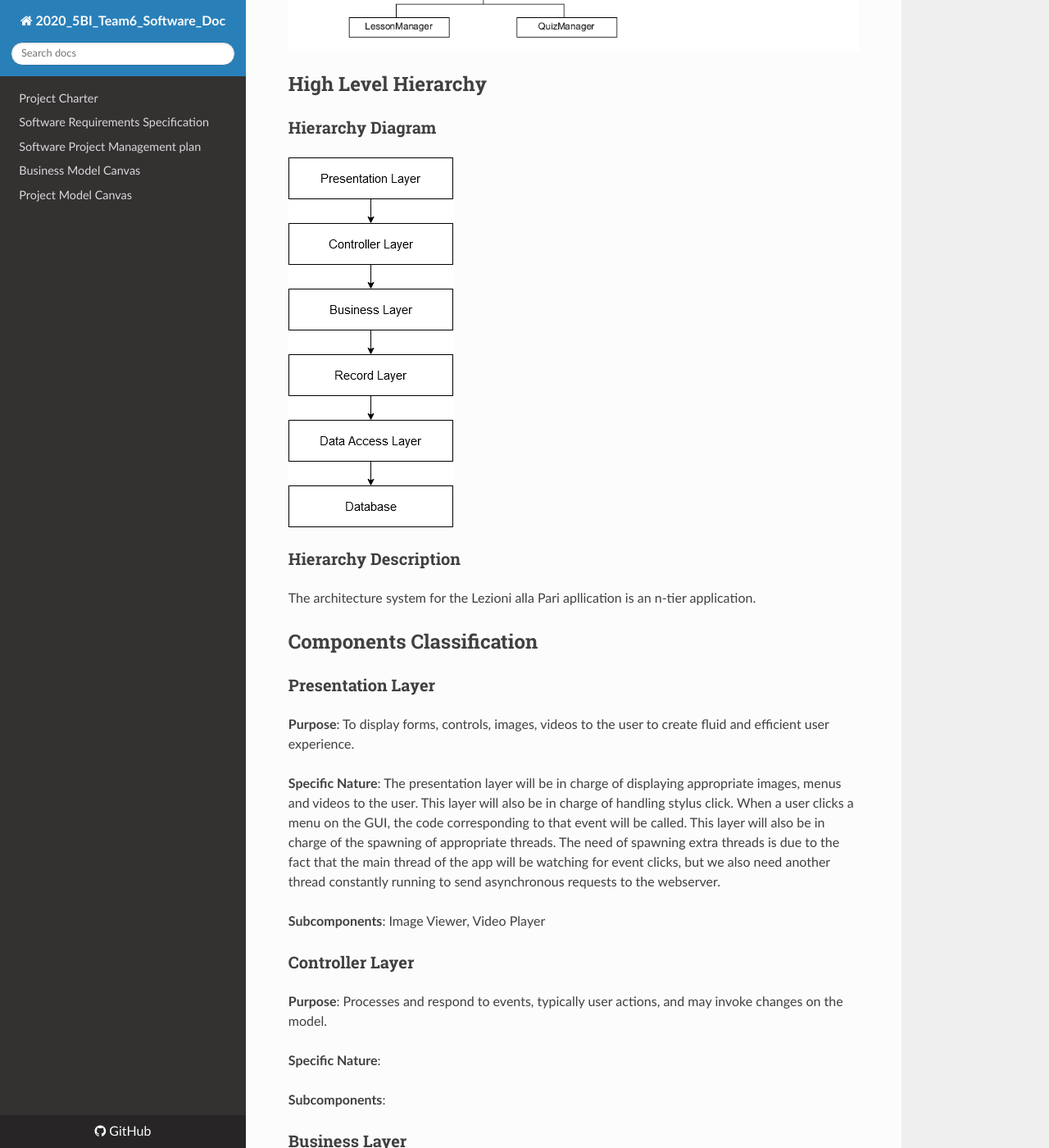
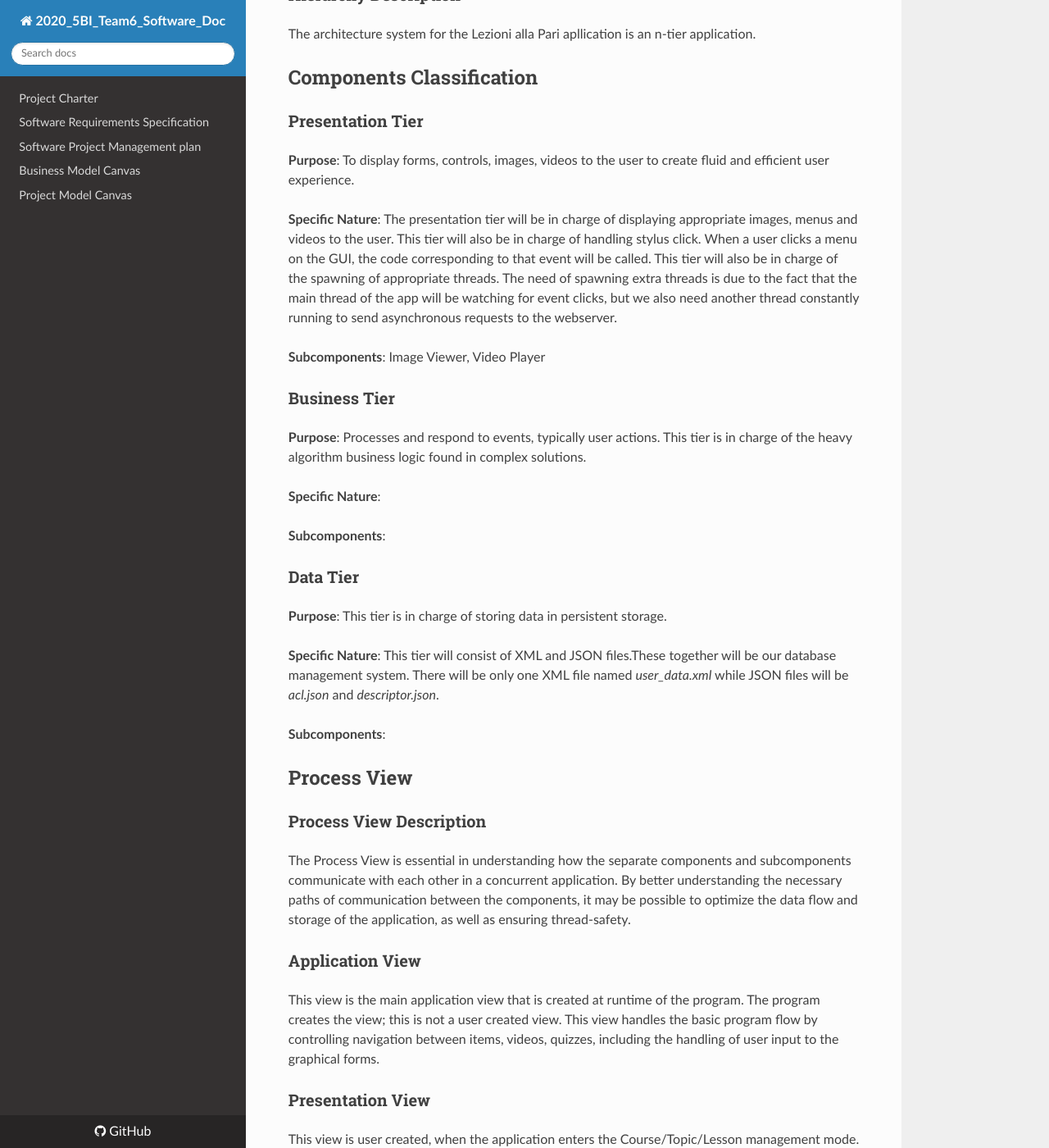
Before and after one commit to KilliKrate/Software-Documentation-G6, an MkDocs documentation site: the page built from docs/Architecture and Design/index.md, in a window 1280 px wide and 1400 px high, scrolled down 2686 px. Shown: the whole window at 82% size. Built offline with MkDocs 1.6.1, drawn with Linux system fonts in a browser that asks for light colours; nearby versions of some CDN libraries; some of the changed text lies outside the part shown.

Commit message:
Updated images in Architecture and Design doc

```diff
--- a/docs/Architecture and Design/index.md
+++ b/docs/Architecture and Design/index.md
@@ -31,7 +31,7 @@ Group 6 is responsible for developing and maintaining this document.
 >
 > [Data Flow Diagram](#data-flow-diagram)
 >
-> [TBD](#tbd)
+> [Logic diagram](#logic-diagram)
 >
 > [High Level Hierarchy](#high-level-hierarchy)
 >> [Hierarchy Diagram](#hierarchy-diagram)
@@ -39,17 +39,11 @@ Group 6 is responsible for developing and maintaining this document.
 >> [Hierarchy Description](#hierarchy-description)
 >
 > [Components Classification](#components-classification)
->> [Presentation Layer](#presentation-layer)
+>> [Presentation Tier](#presentation-tier)
 >>
->> [Controller Layer](#controller-layer)
+>> [Business Tier](#business-tier)
 >>
->> [Business Layer](#business-layer)
->>
->> [Record Layer](#record-layer)
->>
->> [Data Access Layer](#data-access-layer)
->>
->> [Database Layer](#database-layer)
+>> [Data Tier](#data-tier)
 >
 > [Process View](#process-view)
 >> [Process View Description](#process-view-description)
@@ -69,9 +65,9 @@ The Lezioni alla Pari Architecture Document is designed to illustrate and identi
 
 ![](../img/Data%20flow%20diagram.png)
 
-## TBD
+## Logic Diagram
 
-![](../img/TBD.png)
+![](../img/Logic%20diagram.png)
 
 ## High Level Hierarchy
 
@@ -85,53 +81,27 @@ The architecture system for the Lezioni alla Pari apllication is an n-tier appli
 
 ## Components Classification
 
-### Presentation Layer
+### Presentation Tier
 
 **Purpose**: To display forms, controls, images, videos to the user to create fluid and efficient user experience.
 
-**Specific Nature**: The presentation layer will be in charge of displaying appropriate images, menus and videos to the user. This layer will also be in charge of handling stylus click. When a user clicks a menu on the GUI, the code corresponding to that event will be called. This layer will also be in charge of the spawning of appropriate threads. The need of spawning extra threads is due to the fact that the main thread of the app will be watching for event clicks, but we also need another thread constantly running to send asynchronous requests to the webserver.
+**Specific Nature**: The presentation tier will be in charge of displaying appropriate images, menus and videos to the user. This tier will also be in charge of handling stylus click. When a user clicks a menu on the GUI, the code corresponding to that event will be called. This tier will also be in charge of the spawning of appropriate threads. The need of spawning extra threads is due to the fact that the main thread of the app will be watching for event clicks, but we also need another thread constantly running to send asynchronous requests to the webserver.
 
 **Subcomponents**: Image Viewer, Video Player
 
-### Controller Layer
+### Business Tier
 
-**Purpose**: Processes and respond to events, typically user actions, and may invoke changes on the model.
+**Purpose**: Processes and respond to events, typically user actions. This tier is in charge of the heavy algorithm business logic found in complex solutions.
 
 **Specific Nature**:
 
 **Subcomponents**:
 
-### Business Layer
+### Data Tier
 
-**Purpose**: This layer is in charge of the heavy algorithm business logic found in complex solutions.
+**Purpose**: This tier is in charge of storing data in persistent storage.
 
-**Specific Nature**:
-
-**Subcomponents**:
-
-### Record Layer
-
-**Purpose**: This layer is in charge of containing the classes that strictly consist of data.
-Little to no functional methods will be found in these classes.
-
-**Specific Nature**:
-
-**Subcomponents**:
-
-### Data Access Layer
-
-**Purpose**: This layer is in charge of communicating to the database. This layer should handle all of the database transactions and connectivity.
-
-**Specific Nature**:
-
-**Subcomponents**:
-
-
-### Database Layer
-
-**Purpose**: This layer is in charge of storing data in persistent storage.
-
-**Specific Nature**:
+**Specific Nature**: This tier will consist of XML and JSON files.These together will be our database management system. There will be only one XML file named *user_data.xml* while JSON files will be *acl.json* and *descriptor.json*.
 
 **Subcomponents**:
 
```
Also changed, not shown: other parts of docs/Architecture and Design/index.md (+4 -2 lines), docs/img/Hierarchy diagram.png, docs/img/Logic diagram.png (added), docs/img/TBD.png (deleted).
